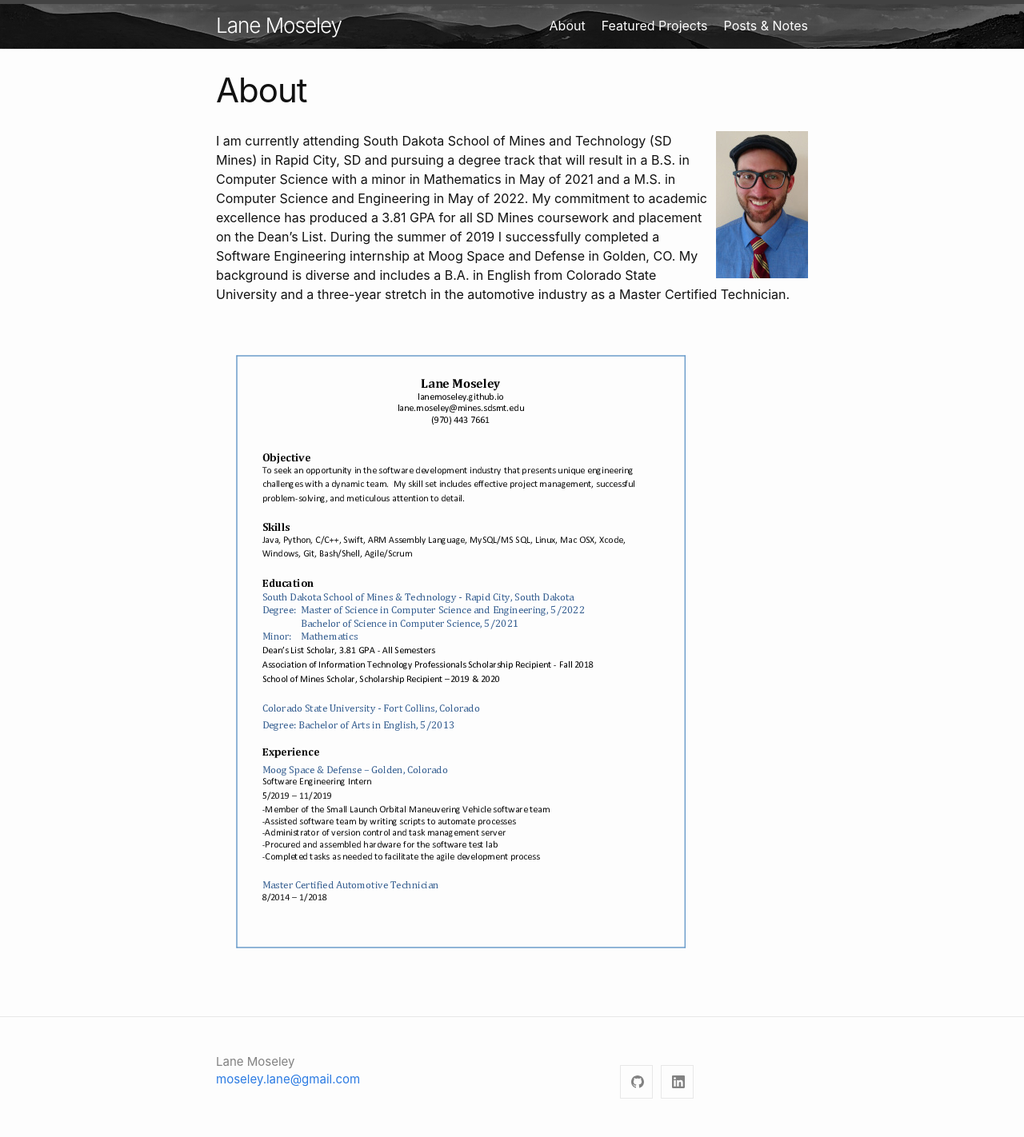
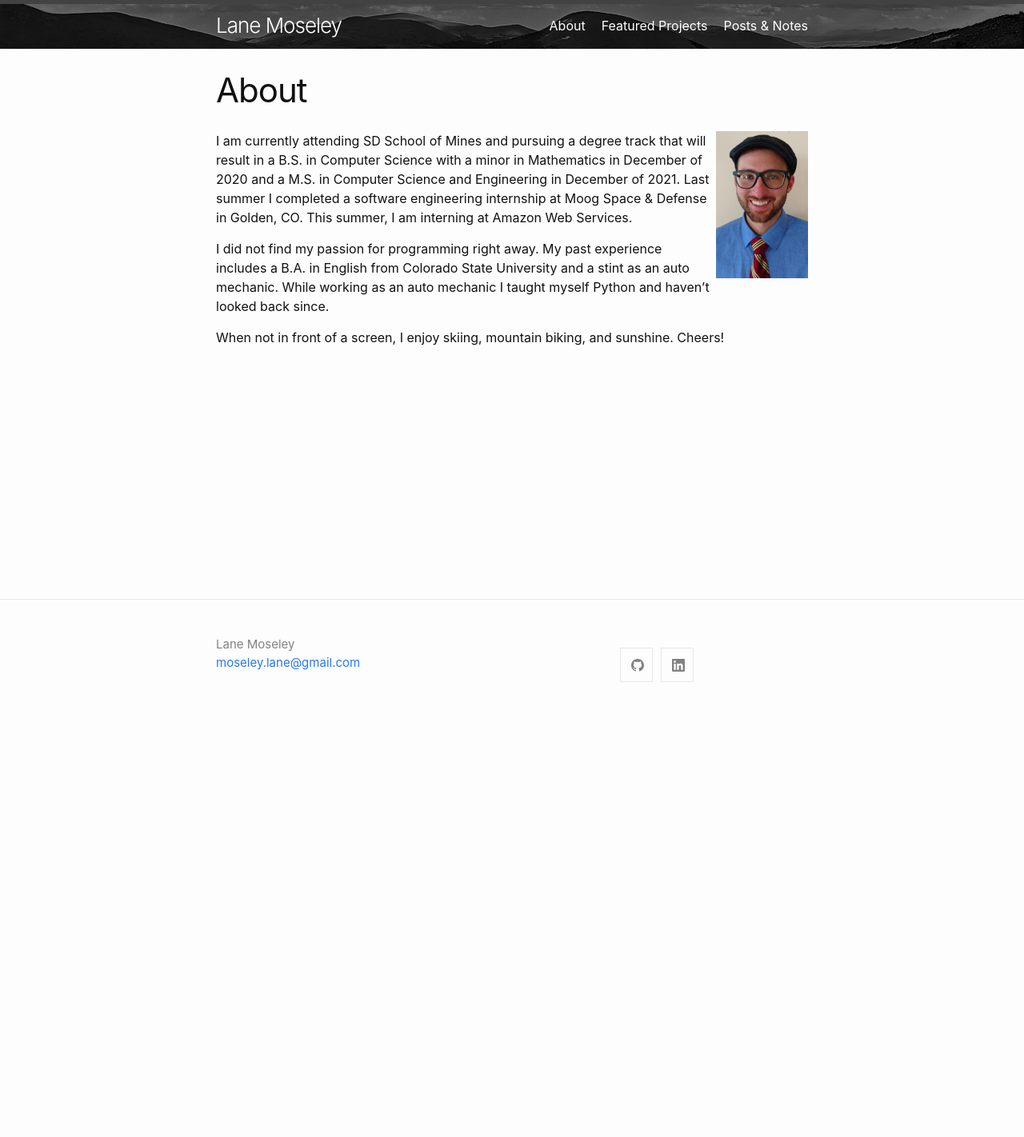
Before and after one commit to lanemoseley/lanemoseley.github.io, a Jekyll site: the page built from about.md, in a window 1280 px wide. Shown: the whole page at 80% size. Built offline with Jekyll 4.4.1, drawn with Linux system fonts in a browser that asks for light colours; after the commit the page ends 900 px from its top, so only the background shows below that.

Commit message:
Updated about

```diff
--- a/about.md
+++ b/about.md
@@ -6,7 +6,8 @@ permalink: /about/
 
 <img style="float: right;" src="/assets/Moseley_Headshot.jpg">
 
-I am currently attending South Dakota School of Mines and Technology (SD Mines) in Rapid City, SD and pursuing a degree track that will result in a B.S. in Computer Science with a minor in Mathematics in May of 2021 and a M.S. in Computer Science and Engineering in May of 2022.  My commitment to academic excellence has produced a 3.81 GPA for all SD Mines coursework and placement on the Dean’s List.  During the summer of 2019 I successfully completed a Software Engineering internship at Moog Space and Defense in Golden, CO.  My background is diverse and includes a B.A. in English from Colorado State University and a three-year stretch in the automotive industry as a Master Certified Technician.
-<br/><br/>
+I am currently attending SD School of Mines and pursuing a degree track that will result in a B.S. in Computer Science with a minor in Mathematics in December of 2020 and a M.S. in Computer Science and Engineering in December of 2021. Last summer I completed a software engineering internship at Moog Space & Defense in Golden, CO. This summer, I am interning at Amazon Web Services.
 
-[![Photo: Resume](/assets/Resume.png)](../assets/Resume.pdf)
+I did not find my passion for programming right away.  My past experience includes a B.A. in English from Colorado State University and a stint as an auto mechanic. While working as an auto mechanic I taught myself Python and haven't looked back since.
+
+When not in front of a screen, I enjoy skiing, mountain biking, and sunshine. Cheers!<br/><br/>
```
Also changed, not shown: assets/Resume.png (deleted), 1 other file.
